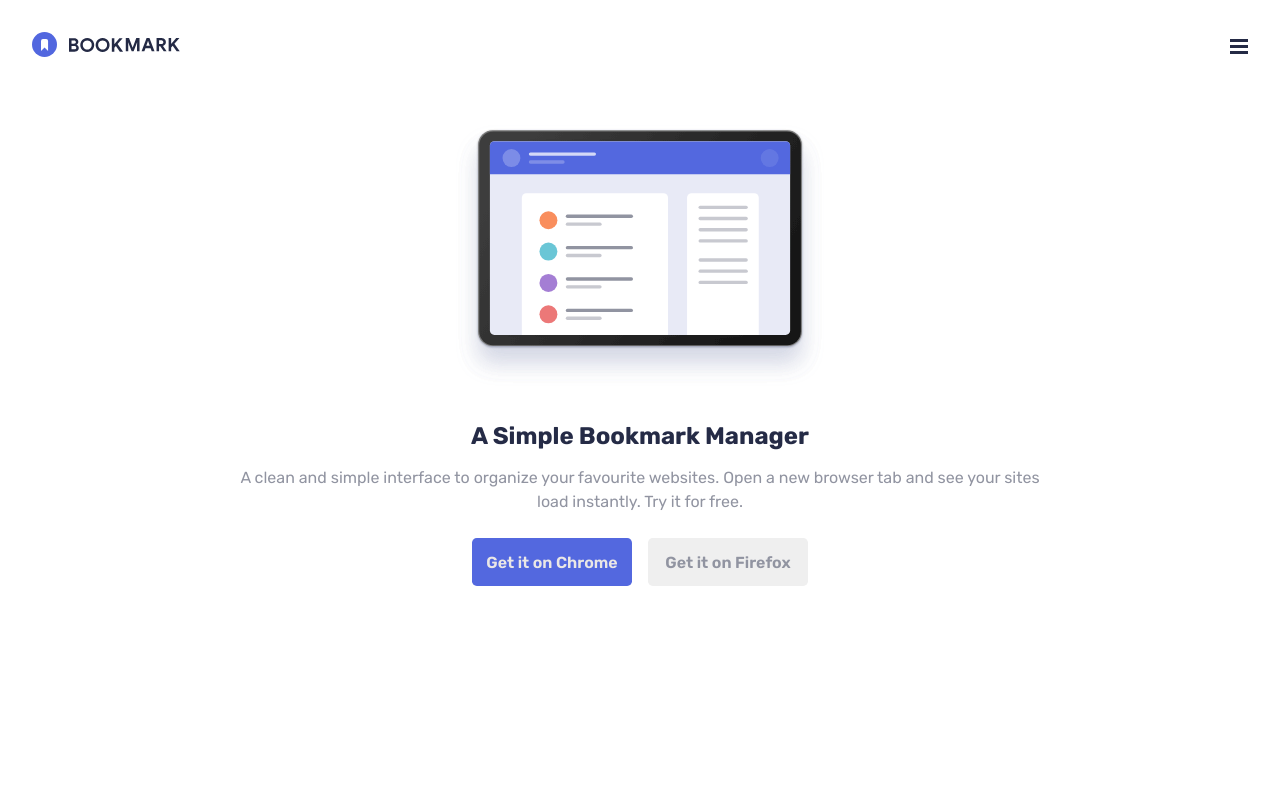
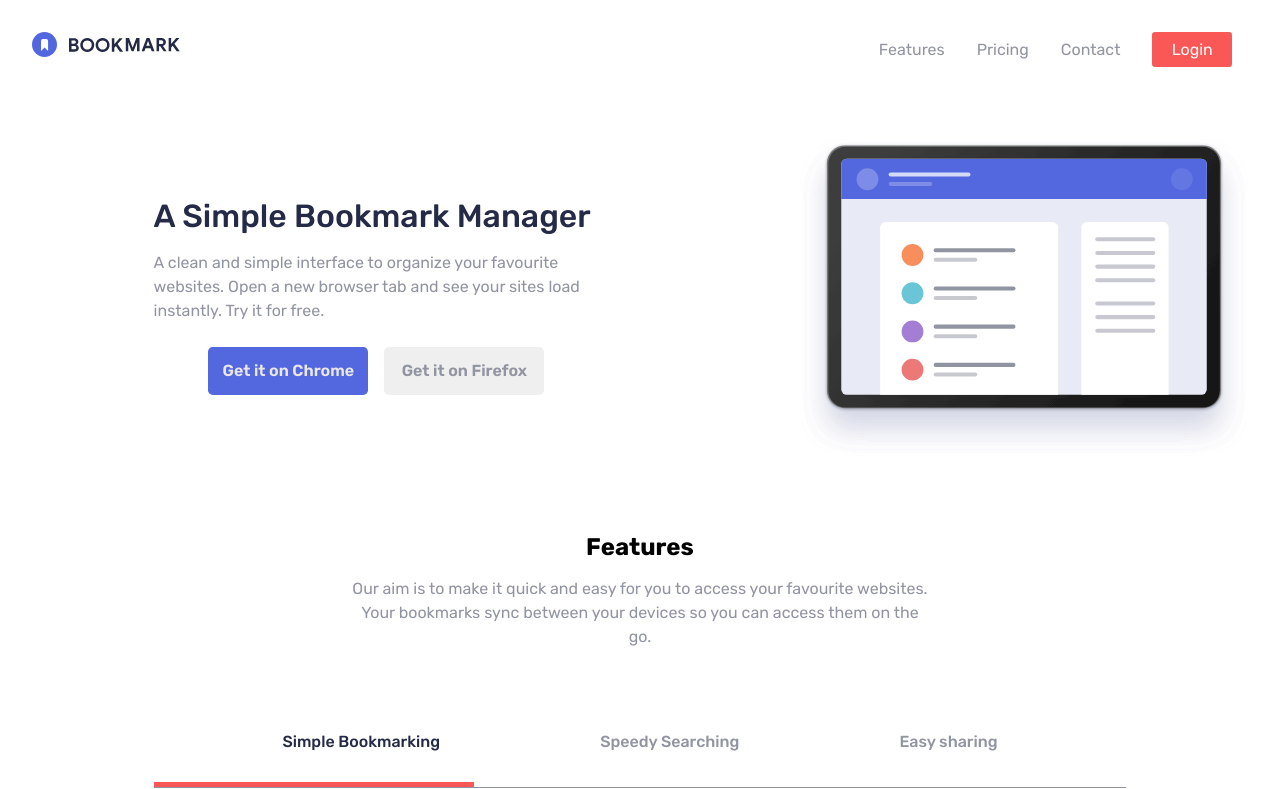
Before and after one commit to wizzy-design/bookmark-landing-page-master, a plain HTML site: page index.html in a window 1280 px wide. Shown: the top 789 px of the page. Drawn offline with Linux system fonts and the light colour scheme.

Commit message:
Sixth commit: almost done with the desktop version

```diff
--- a/index.html
+++ b/index.html
@@ -19,20 +19,22 @@
     <div id="hamburger">
       <img src="./images/icon-hamburger.svg" alt="">
     </div>
-    <!-- <ul id="nav-links">
+    <ul id="nav-links">
       <li class="nav-link"><a>Features</a></li>
       <li class="nav-link"><a>Pricing</a></li>
       <li class="nav-link"><a>Contact</a></li>
-      <li class="nav-link"><a>Login</a></li>
-    </ul> -->
+      <li class="nav-link login"><a>Login</a></li>
+    </ul>
   </nav>
 
   <!-- Bookmark section -->
   <section id="bookmark">
     <div class="hero hero1">
       <img src="./images/illustration-hero.svg" alt="">
+      <!-- <div class="blue-back"></div> -->
     </div>
 
+    <div>
       <div class="write-up">
         <h1>A Simple Bookmark Manager</h1>
         <p>A clean and simple interface to organize your favourite websites. Open a new
@@ -42,6 +44,7 @@
       <div id="bookmark-btn">
         <button class="btn blue-btn">Get it on Chrome</button>
         <button class="btn white-btn">Get it on Firefox</button>
+      </div>
     </div>
   </section>
 
@@ -54,14 +57,14 @@
     </div>
 
     <div id="features2">
-      <span class="line"></span>
+      <span class="line linex"></span>
       <p class="line-word line1">Simple Bookmarking</p>
       <span class="orange-mark"></span>
-      <span class="line"></span>
+      <span class="line linex"></span>
       <p class="line-word">Speedy Searching</p>
-      <span class="line"></span>
+      <span class="line linex"></span>
       <p class="line-word">Easy sharing</p>
-      <span class="line"></span>
+      <span class="line linex"></span>
     </div>
 
     <div class="feature-bookmark">
--- a/style.css
+++ b/style.css
@@ -56,6 +56,10 @@ nav{
     margin: 2rem;
 }
 
+#nav-links{
+    display: none;
+}
+
 #hamburger{
     display: flex;
     align-items: center;
@@ -72,6 +76,7 @@ nav{
 }
 
 .hero{
+    position: relative;
     margin: 2rem;
 }
 
@@ -124,6 +129,10 @@ nav{
     color: var(--white);
 }
 
+.blue-back{
+    background-color: var(--blue);
+}
+
 /* Features section */
 /* #features{
     display: flex;
@@ -156,6 +165,10 @@ nav{
     margin: 1rem 0;
     color: var(--white);
     font-weight: var(--font-medium);
+}
+
+.line-word:hover{
+    color: var(--red);
 }
 
 .line1{
@@ -382,3 +395,129 @@ footer .logo{
     font-size: var(--smaller-font-size);
     margin: 1rem 0;
 }
+
+/* Desktop version */
+@media screen and (min-width: 1024px){
+
+/* Navigation bar */
+
+#hamburger{
+    display: none;
+}
+
+#nav-links{
+    display: flex;
+    align-items: center;
+}
+
+.nav-link{
+    margin: 0 1rem;
+    list-style-type: none;
+    cursor: pointer;
+    color: var(--white);
+    transition: all 0.2s ease;
+}
+
+.nav-link:hover{
+    color: var(--red);
+}
+
+.login{
+    background-color: var(--red);
+    border-radius: 0.2rem;
+    padding: 0.5rem 1.2rem;
+}
+
+.login:hover{
+    background-color: var(--first-white-lighten);
+    border: 1px solid var(--red);
+}
+
+.login:hover a{
+    color: var(--red);
+}
+
+.login a{
+    color: var(--first-white-lighten);
+}
+
+.login a:hover{
+    color: var(--red);
+}
+
+/* Bookmark section */
+#bookmark{
+    flex-direction: row-reverse;
+    margin: 2.5rem 0;
+}
+
+/* .write-up{
+    margin: 0 4rem;
+} */
+
+.write-up h1{
+    font-size: 2rem;
+    font-weight: 500;
+    width: 60%;
+    text-align: left;
+}
+
+.write-up p{
+    width: 60%;
+    text-align: left;
+}
+
+#bookmark-btn{
+    margin-left: -1%;
+}
+
+.hero img{
+    width: 28rem;
+}
+
+/* Features */
+
+#features .write-up p{
+    text-align: center;
+    width: 45%;
+}
+
+#features2{
+    flex-direction: row;
+    position: relative;
+    gap: 10rem;
+    justify-content: center;
+    height: 90px;
+    margin-bottom: 3rem;
+}
+
+.linex,
+.orange-mark{
+    display: block;
+    position: absolute;
+    bottom: 0;
+}
+
+.linex{
+    width: 76%;
+}
+
+.orange-mark{
+    width: 25%;
+    left: 12%;
+    top: 95%;
+    z-index: 1;
+}
+
+.line-word{
+    transition: all 0.2s ease;
+}
+
+.line-word:hover{
+    color: var(--red);
+    cursor: pointer;
+}
+
+
+
+}
```
Lines whose indentation alone changed are shown as unchanged.
